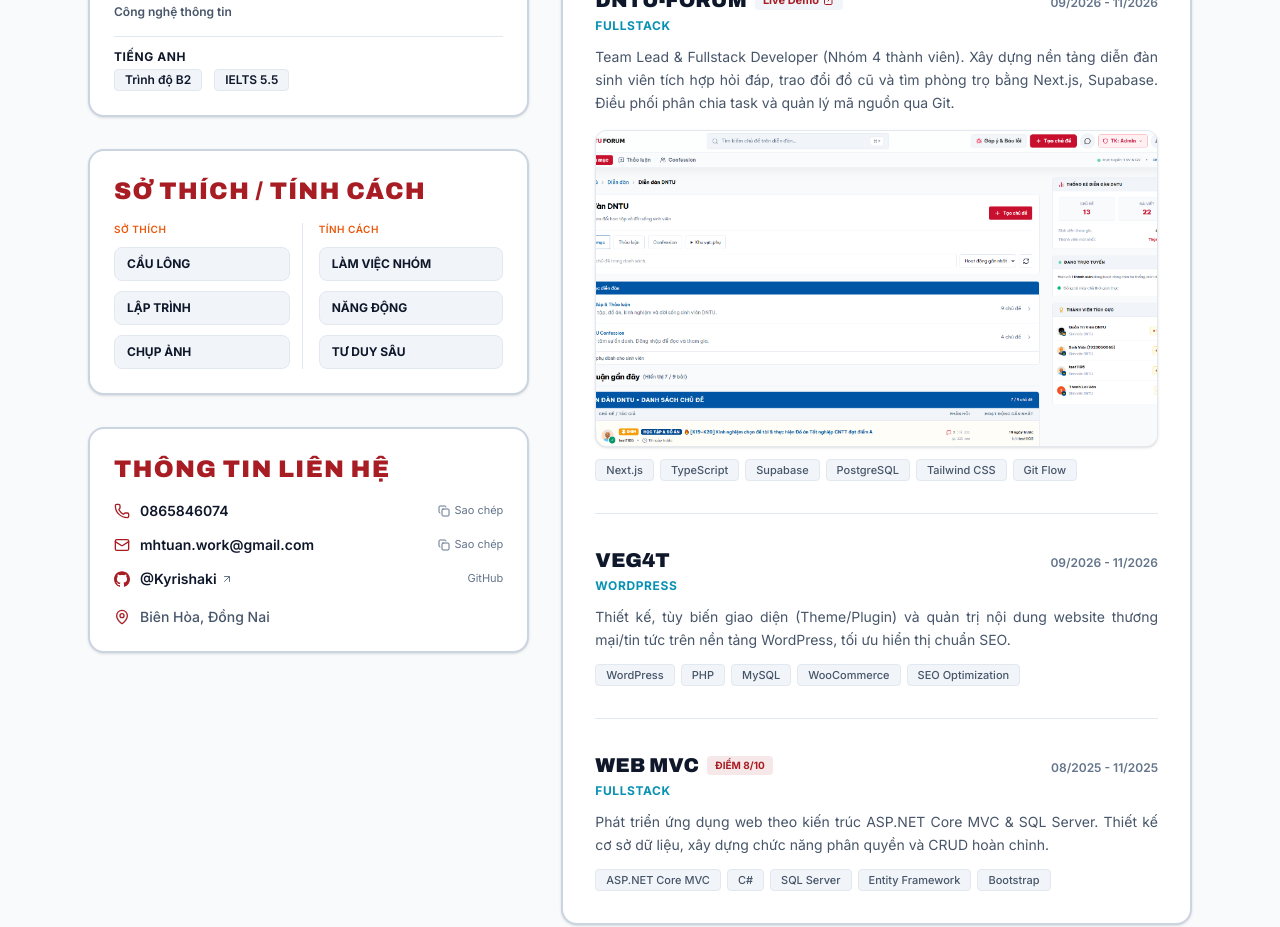
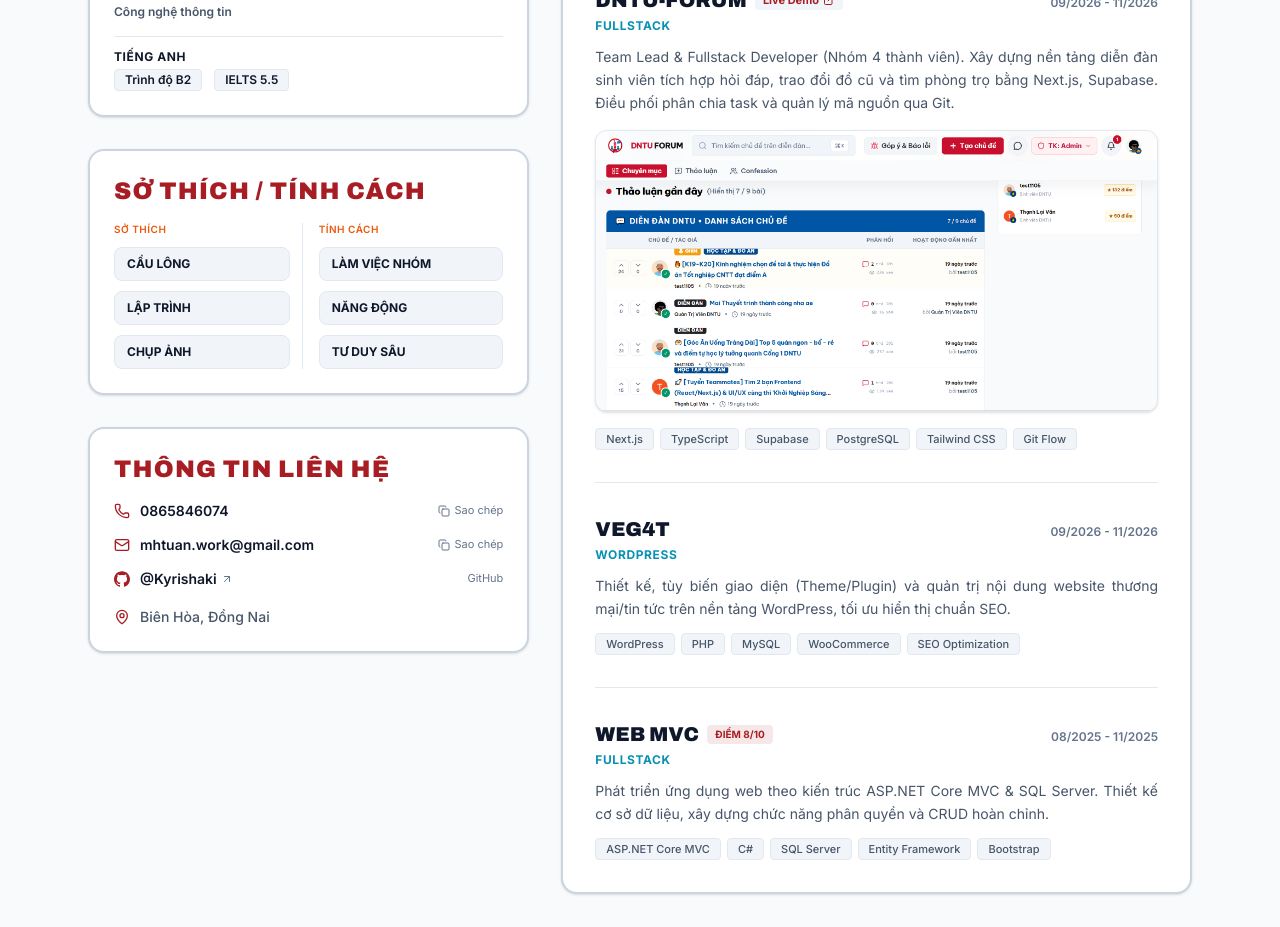
Before and after one commit to Kyrishaki/MHT-Standingpage-profolio, a Next.js app: page / in a window 1280 px wide. Shown: the part 940-1867 px from the top of the page. Built offline with nearby package versions, Linux system fonts and the light colour scheme.

Commit message:
feat(projects): update DNTU-FORUM preview image to discussion topics list
- Replaced project preview image with the newly uploaded topics and discussion list screenshot
- Adjusted aspect ratio to 2:1 to display the full forum interface without cropping

```diff
--- a/src/app/page.tsx
+++ b/src/app/page.tsx
@@ -528,16 +528,15 @@ export default function PortfolioPage() {
                     </p>
 
                     {/* DNTU-FORUM Preview Image */}
-                    <div className="relative w-full aspect-[16/9] rounded-xl overflow-hidden border border-[var(--line-light)] mb-3 bg-slate-100 dark:bg-slate-800 shadow-sm group">
+                    <div className="relative w-full aspect-[2/1] rounded-xl overflow-hidden border border-[var(--line-light)] mb-4 bg-slate-100 dark:bg-slate-800 shadow-sm group">
                       <Image
                         src="/dntu-forum-preview.png"
                         alt="Giao diện thực tế diễn đàn sinh viên DNTU-FORUM"
                         fill
-                        className="object-cover object-top transition-transform duration-500 group-hover:scale-[1.02]"
-                        sizes="(max-width: 1024px) 100vw, 650px"
+                        className="object-cover object-top transition-transform duration-500 group-hover:scale-[1.01]"
+                        sizes="(max-width: 1024px) 100vw, 700px"
                       />
                     </div>
-
 
                     {/* Tech tags */}
                     <div className="flex flex-wrap gap-1.5">
```
Also changed, not shown: public/dntu-forum-preview.png.
